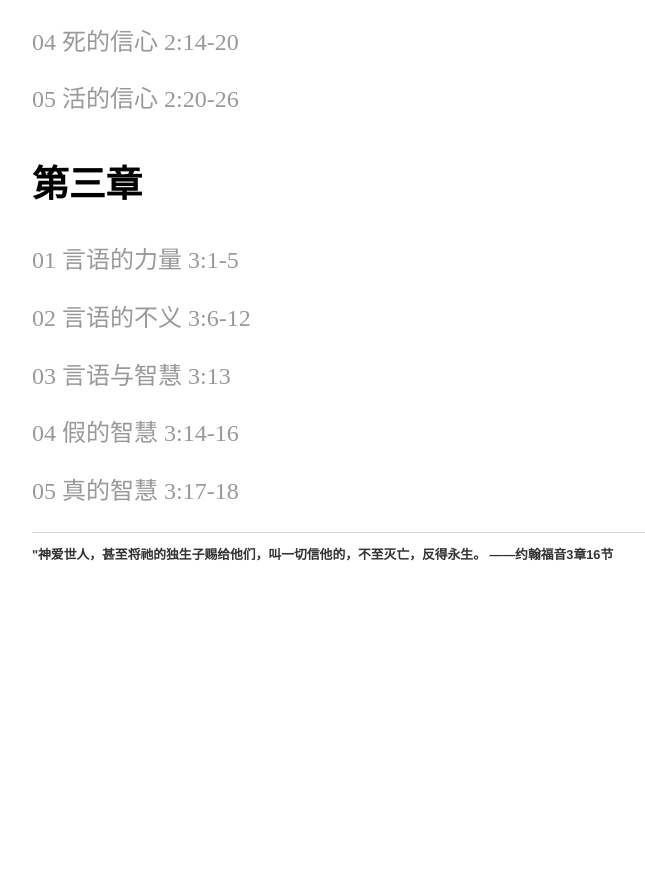
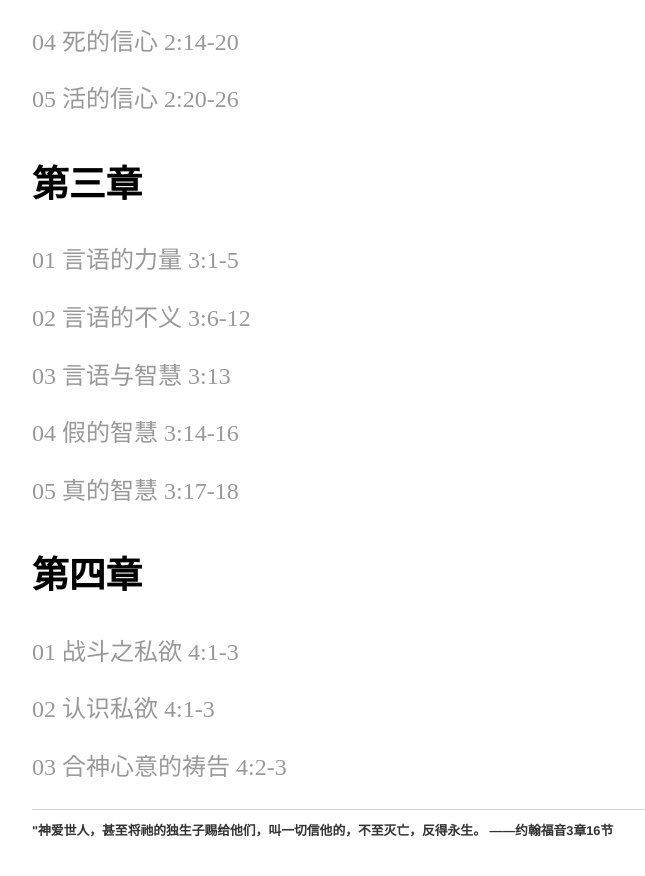
Before and after one commit to zlchurch/zlchurch.github.io, a Jekyll site: the page built from sermons/index_james.md, in a window 1280 px wide and 900 px high, scrolled down 1365 px. Shown: the top 876 px of the window, without its empty margins (160-805 px from the left). Built offline with Jekyll 4.4.1, drawn with Linux system fonts in a browser that asks for light colours; before the commit the page ends 1989 px from its top, so only the background shows below that.

Commit message:
点点滴滴

```diff
--- a/sermons/index_james.md
+++ b/sermons/index_james.md
@@ -64,3 +64,13 @@ layout: default
 
 
  [05 真的智慧 3:17-18](https://www.dropbox.com/s/1nm9czir3bsj96p/35%E7%9C%9F%E7%9A%84%E6%99%BA%E6%85%A7%28%E4%B8%8917-18%29.m4a?dl=0)
+
+
+
+### 第四章
+
+[01 战斗之私欲 4:1-3](https://www.dropbox.com/s/xmo6cyne2h6chs0/41%E6%88%98%E6%96%97%E4%B9%8B%E7%A7%81%E6%AC%B2%EF%BC%88%E5%9B%9B1-3%29.m4a?dl=0)
+
+[02 认识私欲 4:1-3](https://www.dropbox.com/s/jhxrqmu8ppjuy2c/42%E8%AE%A4%E8%AF%86%E7%A7%81%E6%AC%B2%E7%9A%84%E6%99%BA%E6%85%A7%28%E5%9B%9B1-3%29.m4a?dl=0)
+
+[03 合神心意的祷告 4:2-3](https://www.dropbox.com/s/airlapdq2i3mvma/43%E5%90%88%E7%A5%9E%E5%BF%83%E6%84%8F%E7%9A%84%E7%A5%B7%E5%91%8A%28%E5%9B%9B2-3%29.m4a?dl=0)
```
Also changed, not shown: sermons/index_truth.md (+1 -0 lines).
